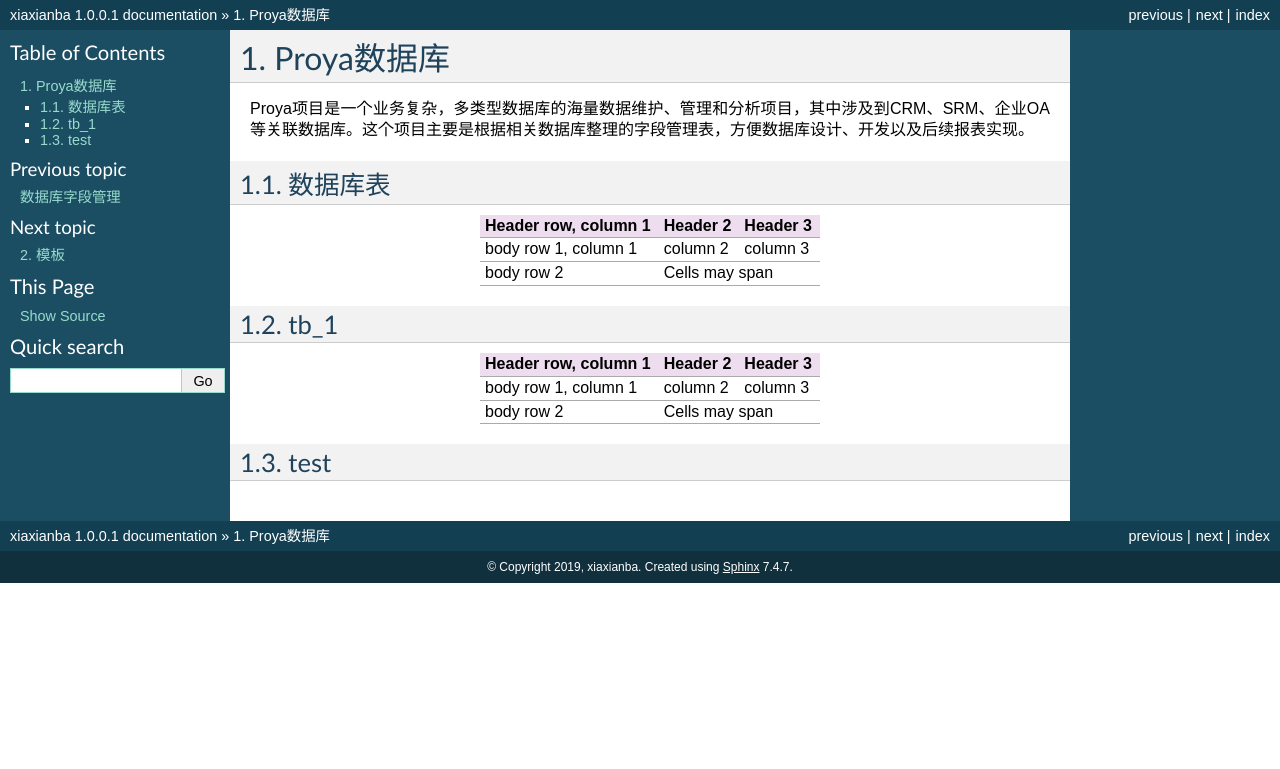
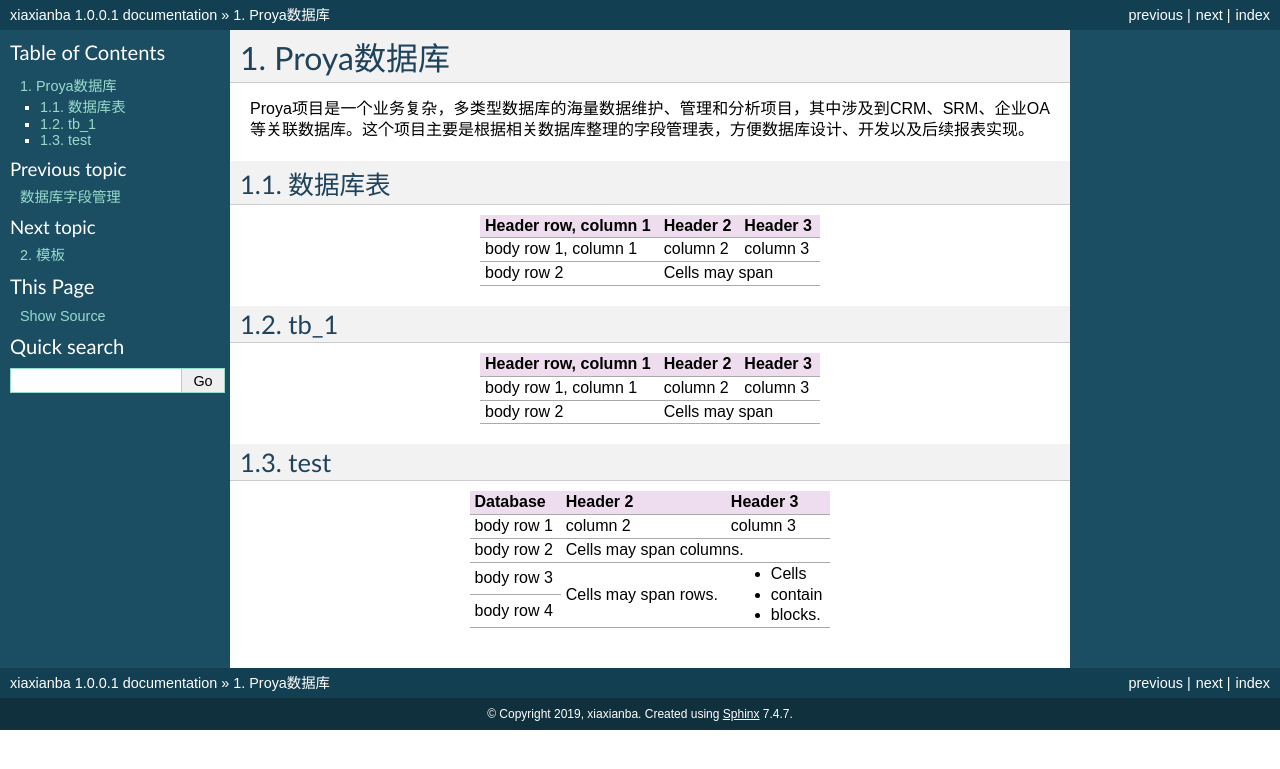
Before and after one commit to xianba/DatabaseField, a Sphinx documentation site: the page built from docs/Proya.rst, in a window 1280 px wide. Shown: the top 769 px of the page. Built offline with Sphinx 7.4.7, drawn with Linux system fonts in a browser that asks for light colours; some of the changed lines change nothing that is shown.

Commit message:
Update Proya.rst

```diff
--- a/docs/Proya.rst
+++ b/docs/Proya.rst
@@ -33,7 +33,7 @@
 ======
 
 +------------+------------+-----------+
-| Database Table  | Header 2   | Header 3  |
+| Database   | Header 2   | Header 3  |
 +============+============+===========+
 | body row 1 | column 2   | column 3  |
 +------------+------------+-----------+
```
